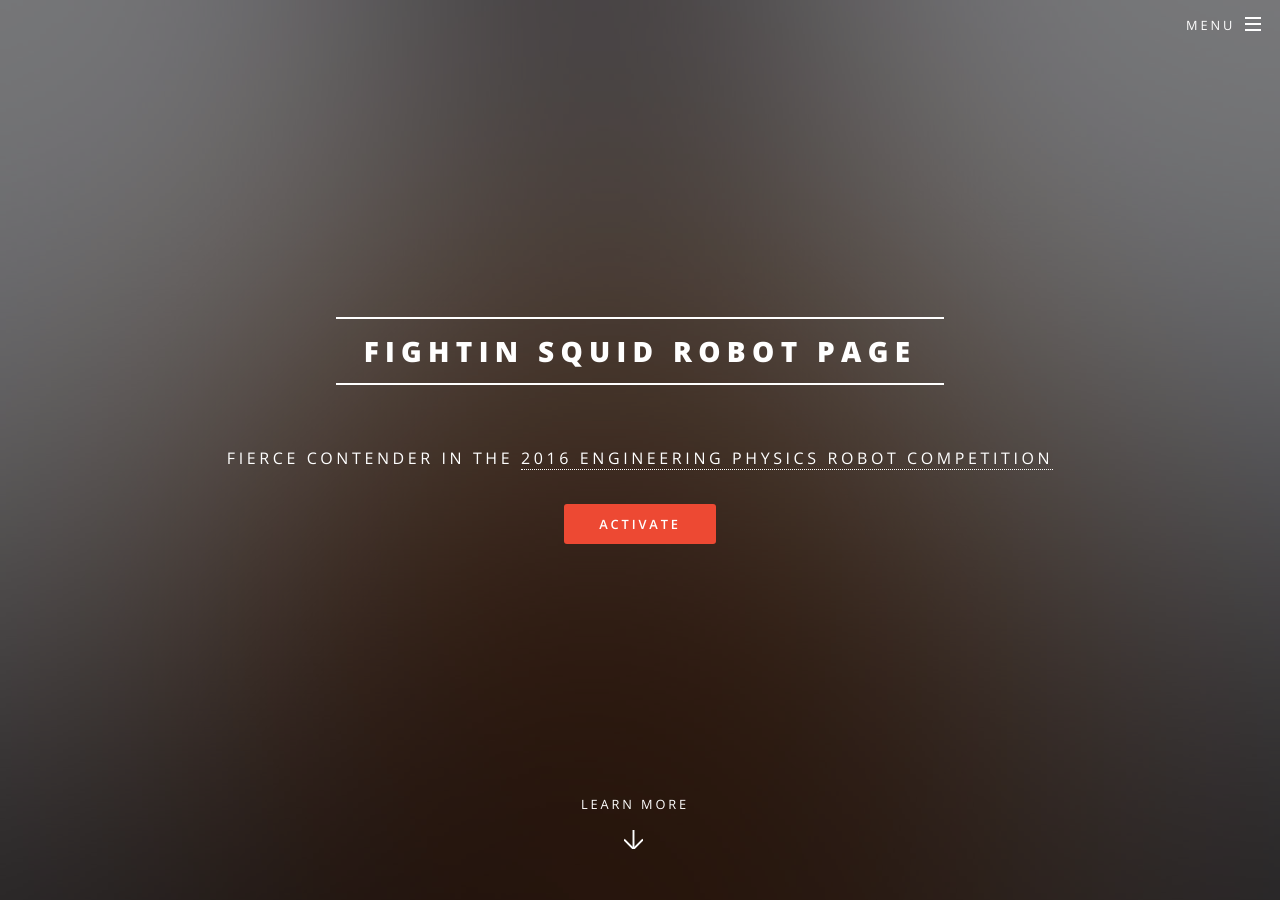
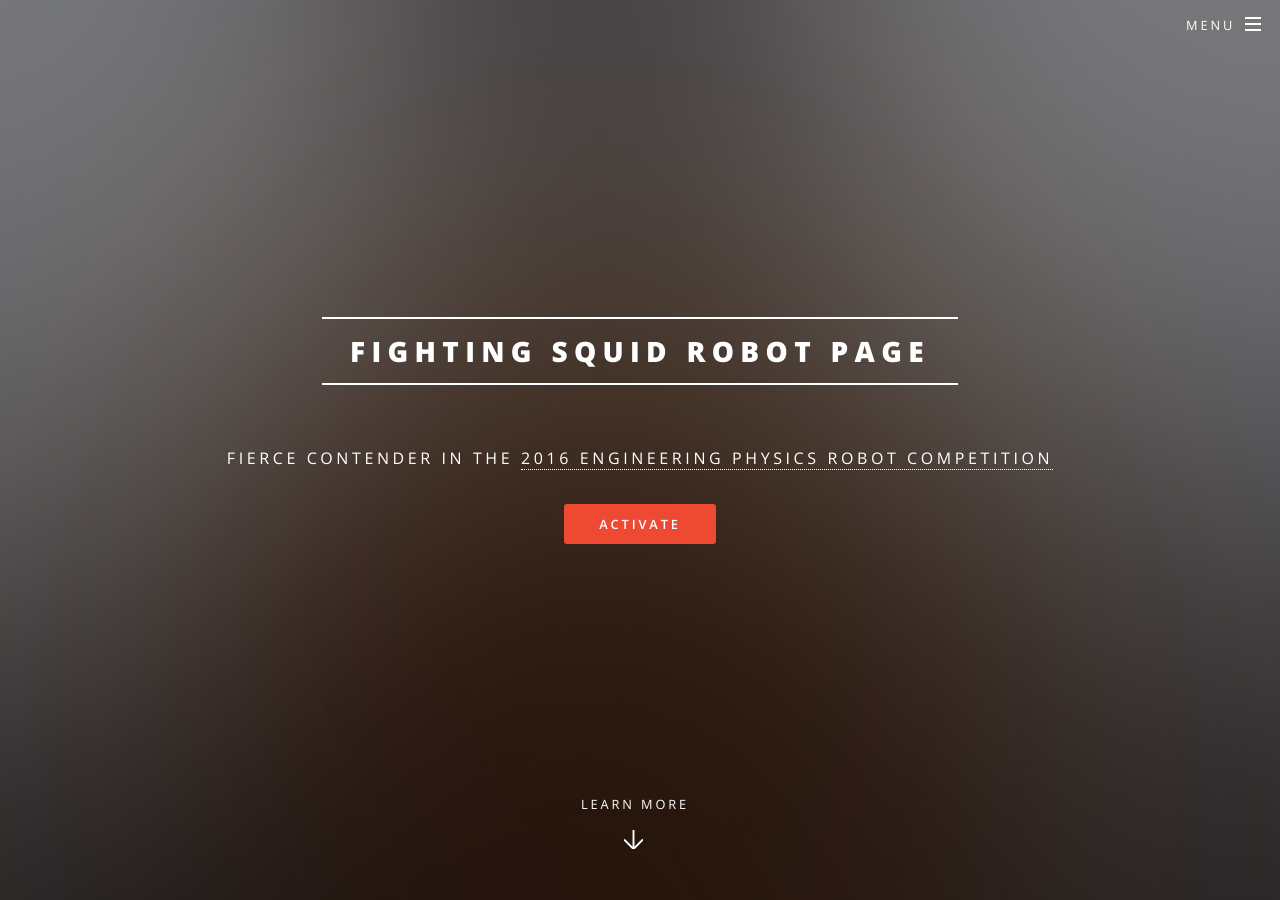
Before and after one commit to fighting-squid/fighting-squid.github.io, a Jekyll site: the page built from index.html, in a window 1280 px wide and 900 px high. Built offline with Jekyll 4.4.1, drawn with Linux system fonts in a browser that asks for light colours.

Commit message:
Update _config.yml

```diff
--- a/_config.yml
+++ b/_config.yml
@@ -2,7 +2,7 @@
 #
 
 # Site settings
-title: Fightin Squid Robot Page
+title: Fighting Squid Robot Page
 description: |
   Fierce contender in the [2016 Engineering Physics Robot Competition](http://projectlab.engphys.ubc.ca/enph-253-2016/)
 owner: The sea # or company name
```
